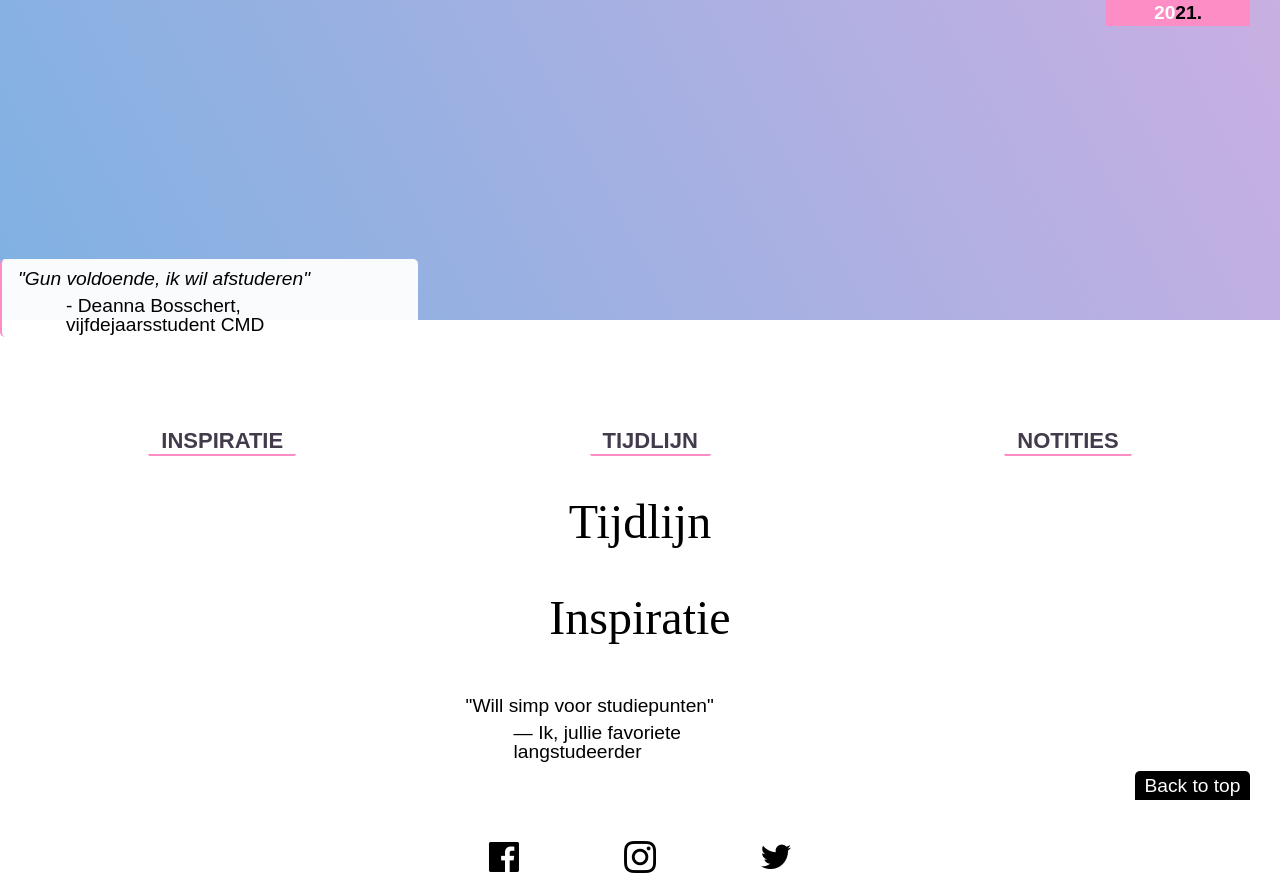
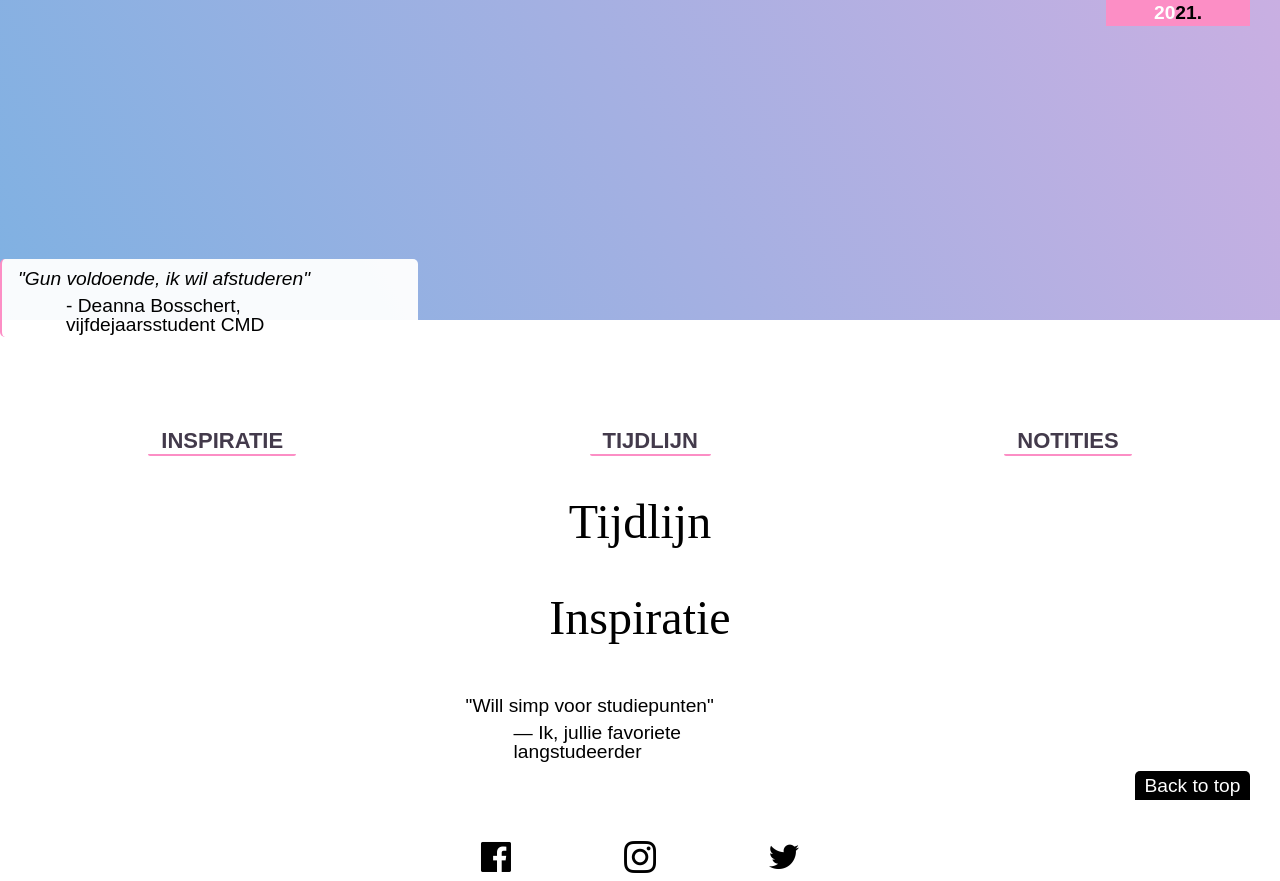
Before and after one commit to deannabosschert/project-web, an Eleventy site: page src/index.html in a window 1280 px wide. Built offline with nearby package versions, Linux system fonts and the light colour scheme; Eleventy itself is replaced by a stand-in of ours; files that its build step writes are made by us from their sources; no server answers.

Commit message:
fix: remove padding on img

```diff
--- a/src/assets/scss/_layout.scss
+++ b/src/assets/scss/_layout.scss
@@ -17,7 +17,7 @@ body {
 img {
   max-width: 100%;
   max-height: 100%;
-  padding: 0 0.5rem;
+  // padding: 0 0.5rem;
 }
 
 aside figure {
```
Also changed, not shown: 1 other file.
